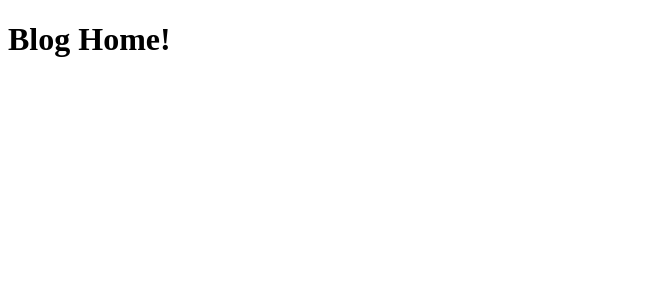
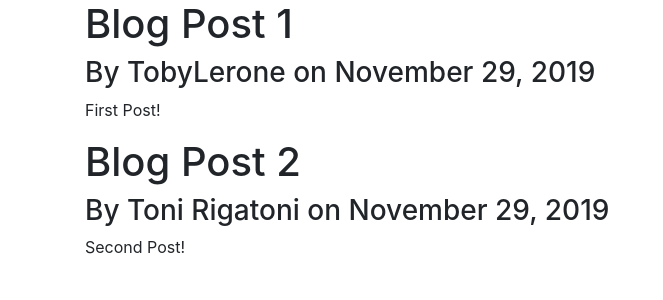
Before and after one commit to dylansapienza/django-blog, a Django app: page / in a window 1280 px wide. Shown: the top 300 px of the page, without its empty margins (0-663 px from the left). Run offline with Django 3.2, Linux system fonts and the light colour scheme.

Commit message:
Base Template and Blocks added

```diff
--- /dev/null
+++ b/blog/templates/blog/base.html
@@ -0,0 +1,29 @@
+<!DOCTYPE html>
+<html>
+    <head>
+        <!-- Required meta tags -->
+        <meta charset="utf-8">
+        <meta name="viewport" content="width=device-width, initial-scale=1, shrink-to-fit=no">
+
+        <!-- Bootstrap CSS -->
+        <link rel="stylesheet" href="https://cdn.jsdelivr.net/npm/bootstrap@4.5.3/dist/css/bootstrap.min.css" integrity="sha384-TX8t27EcRE3e/ihU7zmQxVncDAy5uIKz4rEkgIXeMed4M0jlfIDPvg6uqKI2xXr2" crossorigin="anonymous">
+
+        {% if title %}
+            <title>Django Blog - {{title}}</title>
+        {% else %}
+            <title>
+                Django Blog
+            </title>
+        {% endif %}
+    </head>
+    <body>
+        <div class = "container">
+            {% block content %}{% endblock %}
+        </div>
+
+
+        <script src="https://code.jquery.com/jquery-3.5.1.slim.min.js" integrity="sha384-DfXdz2htPH0lsSSs5nCTpuj/zy4C+OGpamoFVy38MVBnE+IbbVYUew+OrCXaRkfj" crossorigin="anonymous"></script>
+        <script src="https://cdn.jsdelivr.net/npm/bootstrap@4.5.3/dist/js/bootstrap.bundle.min.js" integrity="sha384-ho+j7jyWK8fNQe+A12Hb8AhRq26LrZ/JpcUGGOn+Y7RsweNrtN/tE3MoK7ZeZDyx" crossorigin="anonymous"></script>
+
+    </body>
+</html>
--- a/blog/templates/blog/home.html
+++ b/blog/templates/blog/home.html
@@ -1,9 +1,8 @@
-<!DOCTYPE html>
-<html>
-    <head>
-        <title></title>
-    </head>
-    <body>
-        <h1>Blog Home!</h1>
-    </body>
-</html>
+{% extends "blog/base.html" %}
+{% block content %}
+    {% for post in posts %}
+        <h1>{{post.title}}</h1>
+        <h3>By {{post.author}} on {{post.date_posted}}</h3>
+        <p>{{post.content}}</p>
+    {% endfor %}
+{% endblock content %}
--- a/blog/views.py
+++ b/blog/views.py
@@ -1,12 +1,29 @@
 from django.shortcuts import render
-from django.http import HttpResponse
 
-# Create your views here.
+posts = [
+    {
+        'author': 'TobyLerone',
+        'title': 'Blog Post 1',
+        'content': 'First Post!',
+        'date_posted': 'November 29, 2019'
+    },
+
+    {
+        'author': 'Toni Rigatoni',
+        'title': 'Blog Post 2',
+        'content': 'Second Post!',
+        'date_posted': 'November 29, 2019'
+    }
+]
 
 
 def home(request):
-    return render(request, 'blog/home.html')
+    context = {
+        'posts': posts,
+    }
+
+    return render(request, 'blog/home.html', context)
 
 
 def about(request):
-    return HttpResponse("<h1>Blog About</h1>")
+    return render(request, 'blog/about.html', {'title': 'About'})
```
Also changed, not shown: blog/templates/blog/about.html (+4 -9 lines).
